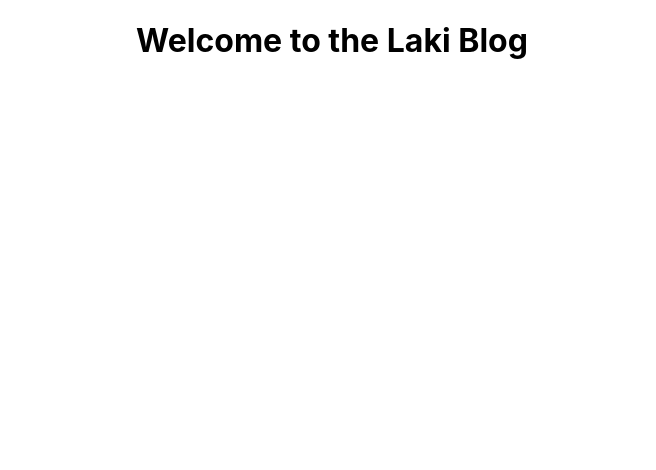
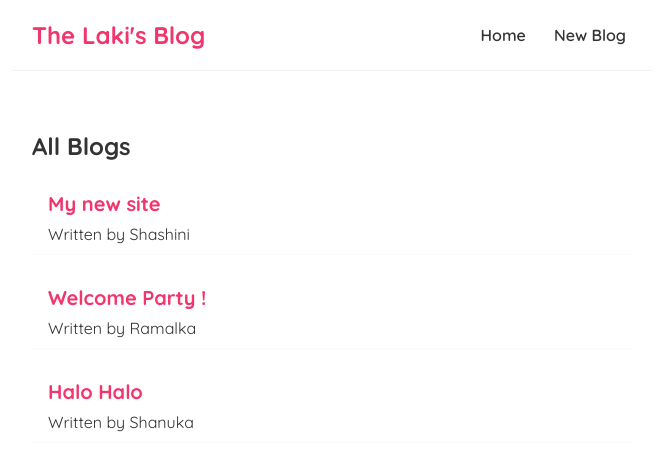
Before and after one commit to lakindu999/learn_REACT, a React (Create React App) app: page / in a window 1280 px wide. Shown: the top 470 px of the page, without its empty margins (308-964 px from the left). Built offline with nearby package versions, Linux system fonts and the light colour scheme.

Commit message:
Create UI

```diff
--- a/src/App.js
+++ b/src/App.js
@@ -1,13 +1,13 @@
-import './App.css';
+import Navbar from './Navbar';
+import Home from './Home';
 
 function App() {
 
-  const title = "Welcome to the Laki Blog "
-
   return (
     <div className="App">
+      <Navbar/>
       <div className="content">
-        <h1>{title}</h1>
+        <Home/>
       </div>
     </div>
   );
--- /dev/null
+++ b/src/BlogList.js
@@ -0,0 +1,19 @@
+import React from 'react'
+
+const BlogList = ({blogs,title}) => {
+
+  return (
+    <div>
+      <div className="blog-list">
+        <h2>{title}</h2>
+      {blogs.map((blog) => (
+        <div className="blog-preview" key={blog.id }>
+            <h2>{blog.title}</h2>
+            <p>Written by {blog.author}</p>
+        </div>
+    ))}
+      </div>
+    </div>
+  )
+}
+export default BlogList;
--- /dev/null
+++ b/src/Home.js
@@ -0,0 +1,19 @@
+import React from 'react'
+import { useState } from 'react';
+import BlogList from './BlogList';
+
+const Home = () => {
+    const [blogs,setBlogs] = useState ([
+        {title: 'My new site', body:'lorem ipsum...', author:'Shashini', id:1},
+        {title: 'Welcome Party !', body:'lorem ipsum...', author:'Ramalka', id:2},
+        {title: 'Halo Halo', body:'lorem ipsum...', author:'Shanuka', id:3},
+    ]);
+
+  return (
+<div className="home">
+    <BlogList blogs={blogs} title="All Blogs"/>
+</div>
+  )
+}
+
+export default Home;
--- /dev/null
+++ b/src/Navbar.js
@@ -0,0 +1,15 @@
+import React from 'react'
+
+const Navbar = () => {
+  return (
+    <nav className="navbar">
+        <h1>The Laki's Blog</h1>
+        <div className="links">
+            <a href="/">Home</a>
+            <a href="/create">New Blog</a>
+        </div>
+    </nav>
+  )
+}
+
+export default Navbar;
--- a/src/index.css
+++ b/src/index.css
@@ -1,13 +1,50 @@
-body {
+@import url('https://fonts.googleapis.com/css2?family=Quicksand:wght@300;400;500;600;700&display=swap');
+
+/* base styles */
+* {
   margin: 0;
-  font-family: -apple-system, BlinkMacSystemFont, 'Segoe UI', 'Roboto', 'Oxygen',
-    'Ubuntu', 'Cantarell', 'Fira Sans', 'Droid Sans', 'Helvetica Neue',
-    sans-serif;
-  -webkit-font-smoothing: antialiased;
-  -moz-osx-font-smoothing: grayscale;
+  font-family: "Quicksand";
+  color: #333;
 }
-
-code {
-  font-family: source-code-pro, Menlo, Monaco, Consolas, 'Courier New',
-    monospace;
+.navbar {
+  padding: 20px;
+  display: flex;
+  align-items: center;
+  max-width: 600px;
+  margin: 0 auto;
+  border-bottom: 1px solid #f2f2f2;
 }
+.navbar h1 {
+  color: #f1356d;
+}
+.navbar .links {
+  margin-left: auto;
+}
+.navbar a {
+  margin-left: 16px;
+  text-decoration: none;
+  font-weight: 600;
+  padding: 6px;
+}
+.navbar a:hover {
+  color: #f1356d;
+}
+.content {
+  max-width: 600px;
+  margin: 40px auto;
+  padding: 20px;
+}
+/* blog previews / list */
+.blog-preview {
+  padding: 10px 16px;
+  margin: 20px 0;
+  border-bottom: 1px solid #fafafa;
+}
+.blog-preview:hover {
+  box-shadow: 1px 3px 5px rgba(0,0,0,0.1);
+}
+.blog-preview h2 {
+  font-size: 20px;
+  color: #f1356d;
+  margin-bottom: 8px;
+}
```
